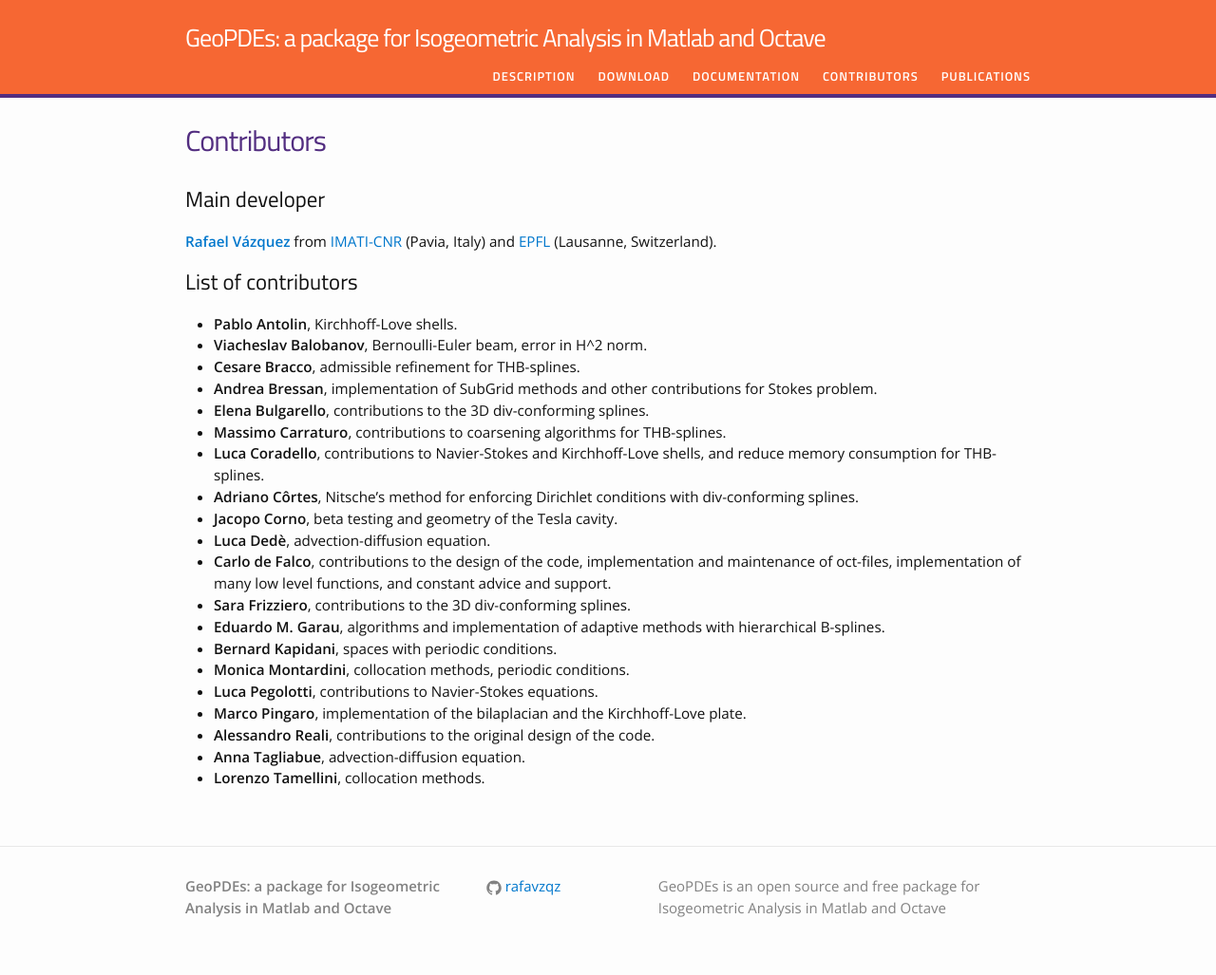
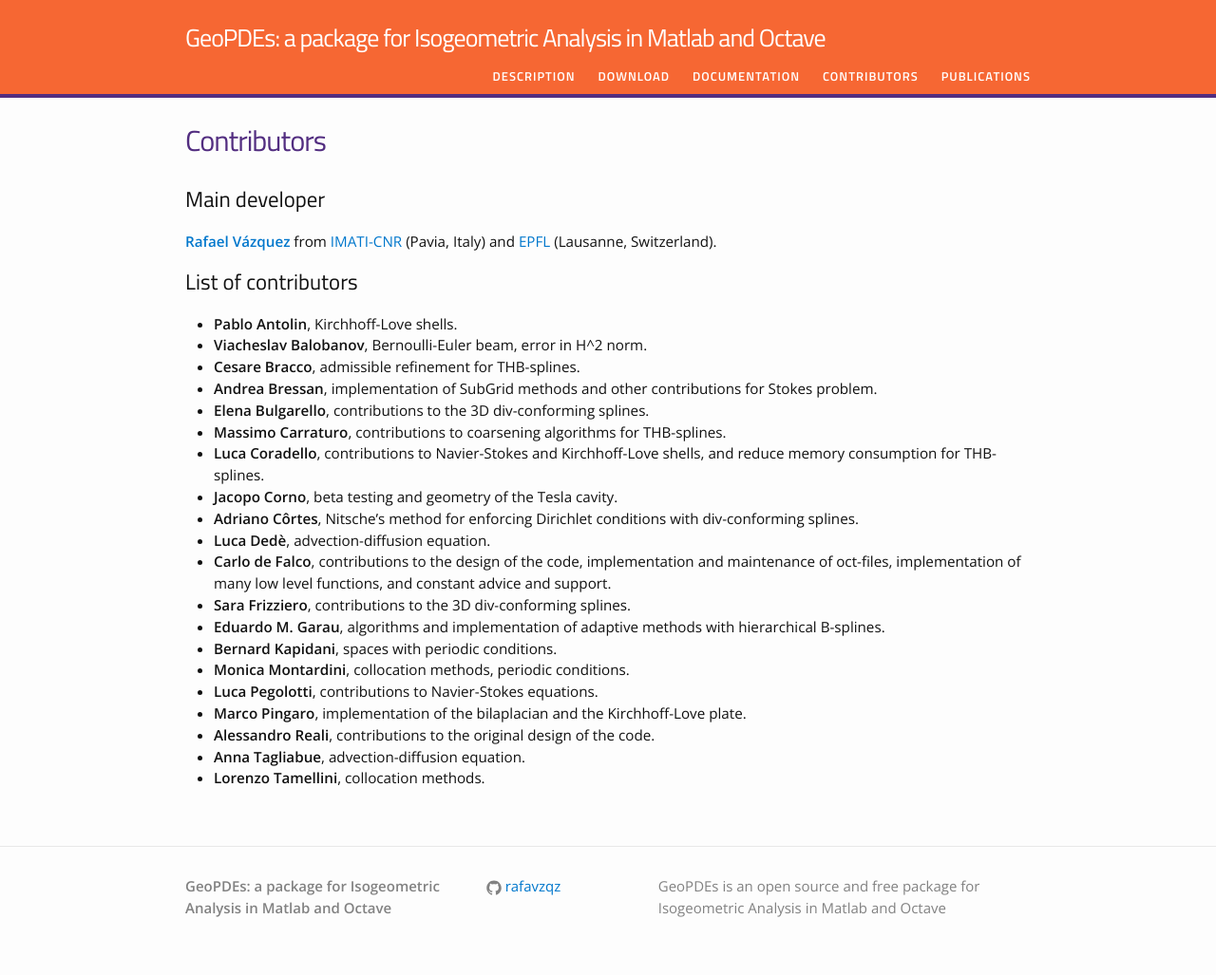
Before and after one commit to rafavzqz/geopdes, a Jekyll site: the page built from contributors.md, in a window 1280 px wide. Shown: the whole page at 95% size. Built offline with Jekyll 4.4.1, drawn with Linux system fonts in a browser that asks for light colours.

Commit message:
Link to new version. Alphabetical order in the contributors

```diff
--- a/contributors.md
+++ b/contributors.md
@@ -16,8 +16,8 @@
 * **Elena Bulgarello**, contributions to the 3D div-conforming splines.
 * **Massimo Carraturo**, contributions to coarsening algorithms for THB-splines.
 * **Luca Coradello**, contributions to Navier-Stokes and Kirchhoff-Love shells, and reduce memory consumption for THB-splines.
+* **Jacopo Corno**, beta testing and geometry of the Tesla cavity.
 * **Adriano Côrtes**, Nitsche's method for enforcing Dirichlet conditions with div-conforming splines.
-* **Jacopo Corno**, beta testing and geometry of the Tesla cavity.
 * **Luca Dedè**, advection-diffusion equation.
 * **Carlo de Falco**, contributions to the design of the code, implementation and maintenance of oct-files, implementation of many low level functions, and constant advice and support.
 * **Sara Frizziero**, contributions to the 3D div-conforming splines.
```
Also changed, not shown: download.md (+1 -1 lines).
